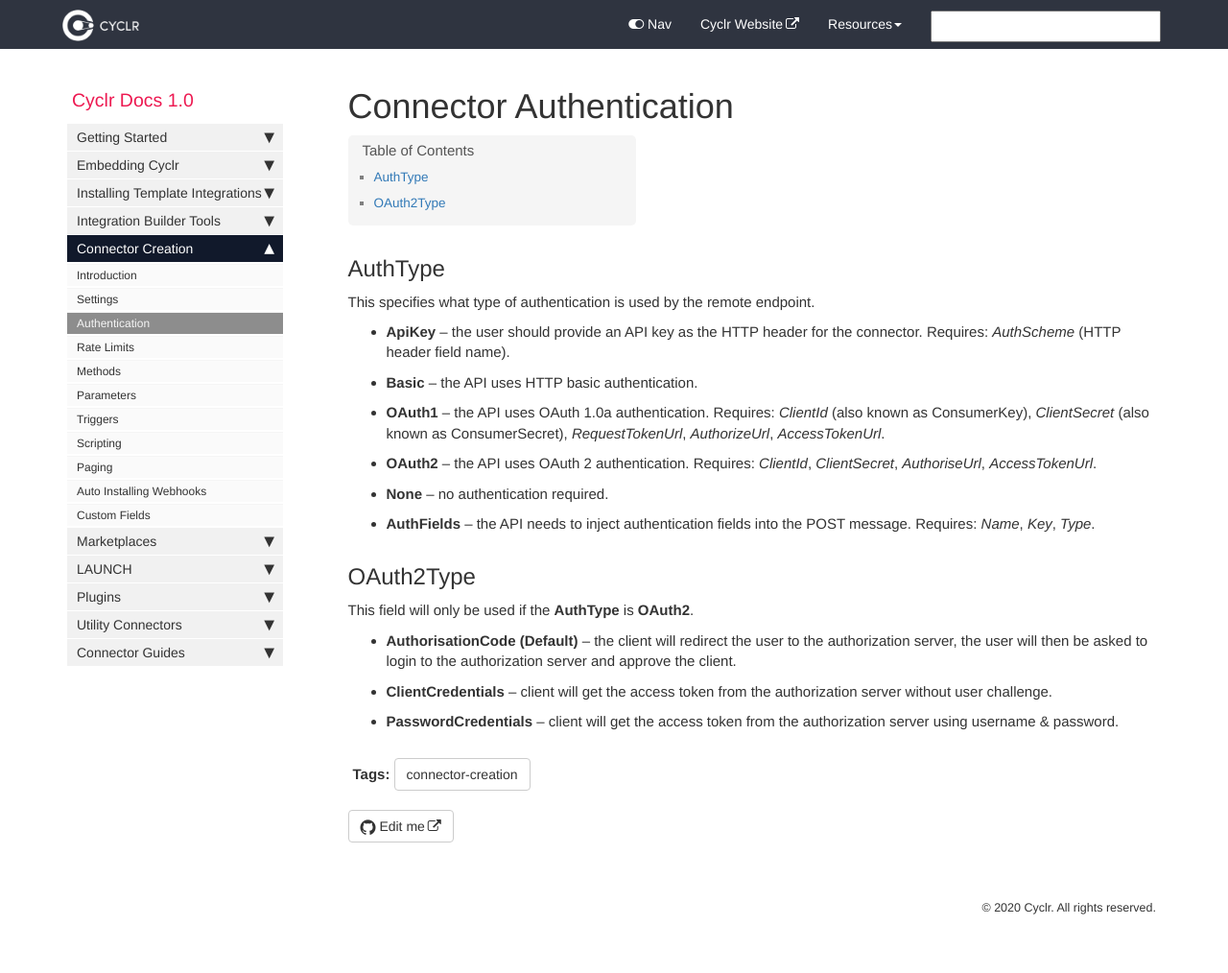
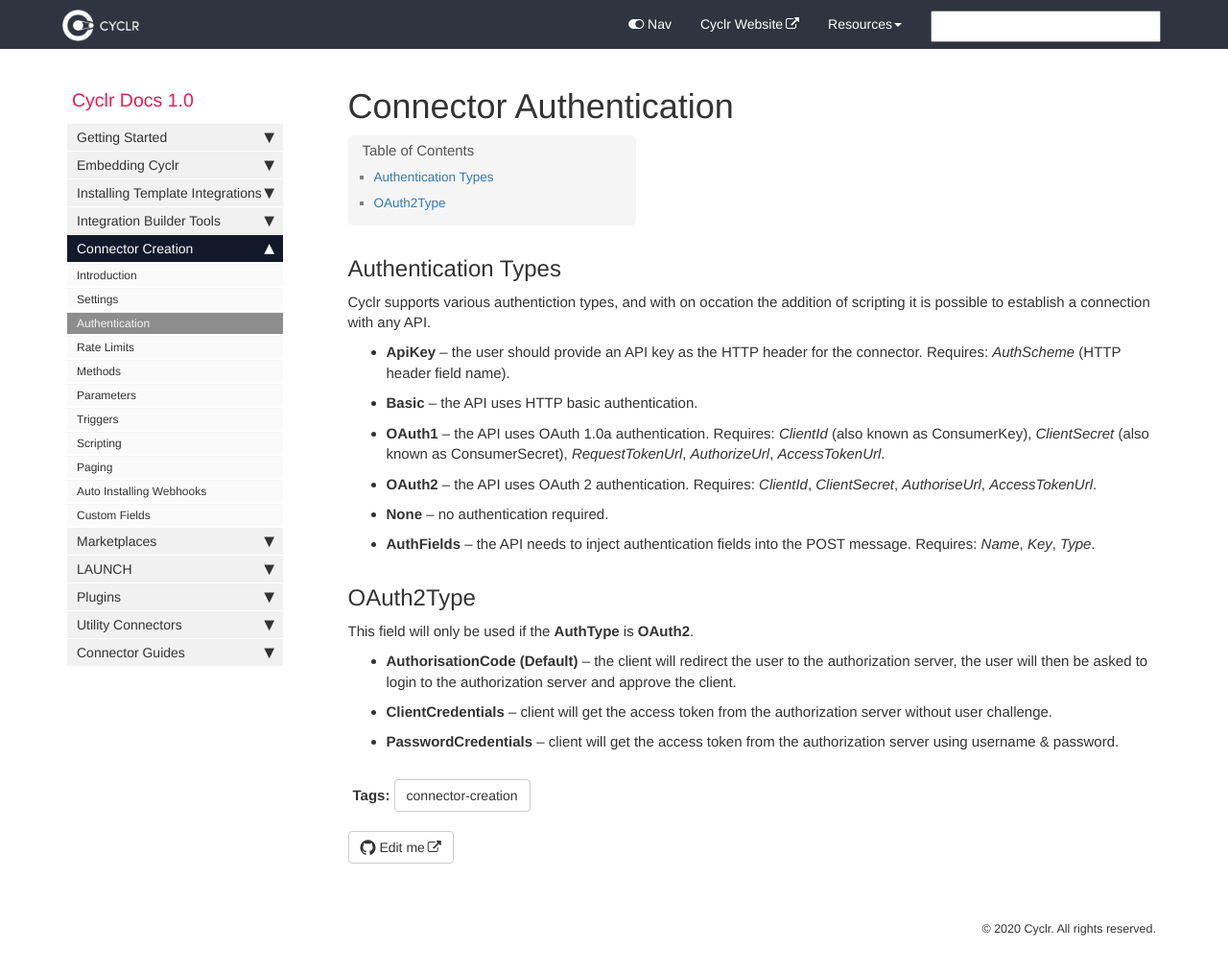
Before and after one commit to sneakysneak/docs, a Jekyll site: the page built from pages/custom-connectors/03-authentication.md, in a window 1280 px wide and 1038 px high. Shown: the top 1014 px of the window at 96% size. Built offline with Jekyll 4.4.1, drawn with Linux system fonts in a browser that asks for light colours; nearby versions of some CDN libraries; comment, search, counter and statistics services are not loaded.

Commit message:
Update 03-authentication.md

```diff
--- a/pages/custom-connectors/03-authentication.md
+++ b/pages/custom-connectors/03-authentication.md
@@ -5,10 +5,9 @@ permalink: connector-authentication
 tags: [connector-creation]
 ---
 
-AuthType
---------
+## Authentication Types
 
-This specifies what type of authentication is used by the remote endpoint.
+Cyclr supports various authentiction types, and with on occation the addition of scripting it is possible to establish a connection with any API.
 
 *   **ApiKey **– the user should provide an API key as the HTTP header for the connector. Requires: _AuthScheme _(HTTP header field name).
 *   **Basic **– the API uses HTTP basic authentication.
```
